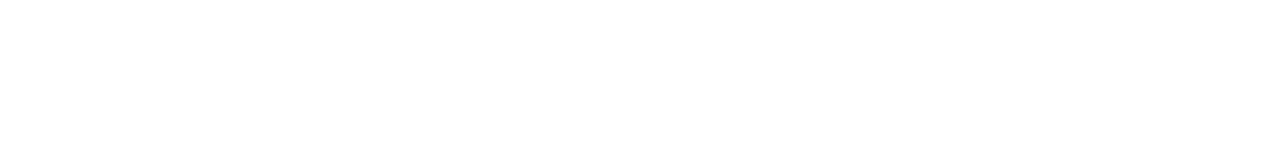
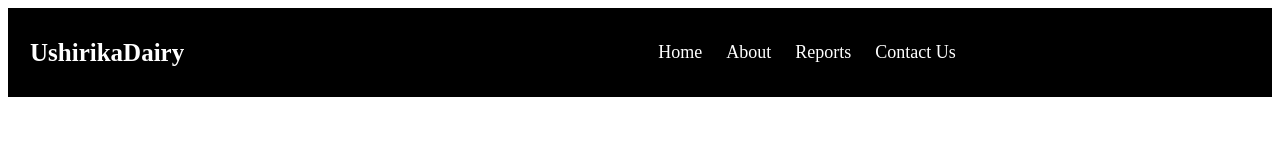
Before and after one commit to D-Micheni/Dairy-Business-Inventory-Tracker, a plain HTML site: page index.html in a window 1280 px wide. Drawn offline with Linux system fonts and the light colour scheme.

Commit message:
added HTML navbar,
added navbar style

```diff
--- a/assets/css/styles.css
+++ b/assets/css/styles.css
@@ -0,0 +1,42 @@
+.header {
+    display: flex;
+    overflow: hidden;
+    background-color: #000;
+    padding: 20px 10px;
+
+  }
+
+  .header a {
+    float: left;
+    color: white;
+    text-align: center;
+    padding: 12px;
+    text-decoration: none;
+    font-size: 18px;
+    line-height: 25px;
+    border-radius: 4px;
+  }
+
+  .header a.logo {
+    font-size: 25px;
+    font-weight: bold;
+    margin-right: 450px;
+
+  }
+
+  .header a.active {
+    background-color: orange;
+    color: white;
+  }
+
+  .header-left {
+      text-align: center;
+    }
+
+  @media screen and (max-width: 500px) {
+    .header a {
+      float: none;
+      display: block;
+      text-align: left;
+    }
+  }
--- a/index.html
+++ b/index.html
@@ -8,6 +8,17 @@
     <link rel="stylesheet" href="./assets/css/styles.css">
 </head>
 <body>
+  <div class="header">
+    <a href="#default" class="logo">UshirikaDairy</a>
+
+    <div class="header-left" align="center">
+        <a href="#home">Home</a>
+        <a href="#about">About</a>
+        <a href="#product">Reports</a>
+        <a href="#contact">Contact Us</a>
+    </div>
+
+  </div>
   <script src="/js/main.js"></script>
 </body>
 </html>
```
